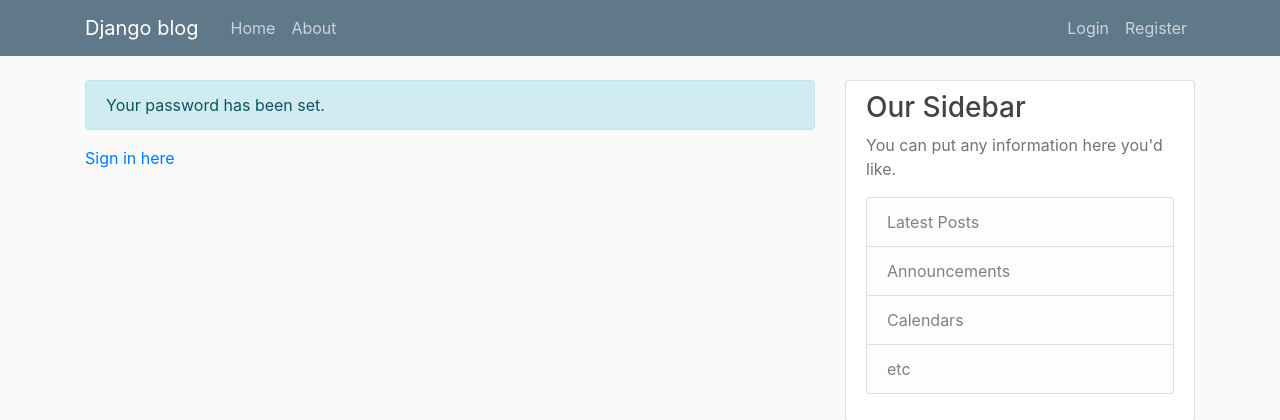
After one commit to eugene04/django_project, a Django app: page /password-reset-complete/ in a window 1280 px wide. The commit adds this page. Shown: the top 420 px of the page. Run offline with Django 3.2, Linux system fonts and the light colour scheme; some libraries are stand-ins or nearby versions.

Commit message:
completed password reset

```diff
--- a/django_project/django_project/urls.py
+++ b/django_project/django_project/urls.py
@@ -28,12 +28,19 @@ urlpatterns = [
     path('login/',auth_views.LoginView.as_view(template_name='users/login.html'),name='login'),
     path('logout/',auth_views.LogoutView.as_view(template_name='users/logout.html'),name='logout'),
     path('password-reset/',auth_views.PasswordResetView.as_view
-   (template_name='users/password_reset.html'),name='password_reset'),
+         (template_name='users/password_reset.html'),name='password_reset'
+         ),
     path('password-reset/done/',auth_views.PasswordResetDoneView.as_view
-   (template_name='users/password_reset_done.html'),name='password_reset_done'),
-    path('', include('blog.urls')),
+        (template_name='users/password_reset_done.html'),name='password_reset_done'
+        ),
+
     path('password-reset-confirm/<uidb64>/<token>/',auth_views.PasswordResetConfirmView.as_view
-   (template_name='users/password_reset_confirm.html'),name='password_reset_confirm'),
+        (template_name='users/password_reset_confirm.html'),name='password_reset_confirm'
+        ),
+  path('password-reset-complete/',auth_views.PasswordResetCompleteView.as_view
+        (template_name='users/password_reset_complete.html'),name='password_reset_complete'
+        ),
+
     path('', include('blog.urls')),
 
 ]
--- a/django_project/users/templates/users/login.html
+++ b/django_project/users/templates/users/login.html
@@ -12,6 +12,10 @@
             </fieldset>
             <div class="form-group">
                 <button class="btn btn-outline-info" type="submit">Log in</button>
+                <small class="text-muted ml-2">
+                <a href="{% url 'password_reset' %}">Forgot password?</a>
+
+                </small>
             </div>
         </form>
         <div class="border-top pt-3">
--- /dev/null
+++ b/django_project/users/templates/users/password_reset_complete.html
@@ -0,0 +1,10 @@
+{% extends "blog/base.html" %}
+
+{% block content %}
+<div class="alert alert-info">
+Your password has been set.
+
+</div>
+<a href="{% url 'login' %}">Sign in here</a>
+
+{% endblock content %}
```
Also changed, not shown: django_project/db.sqlite3.
